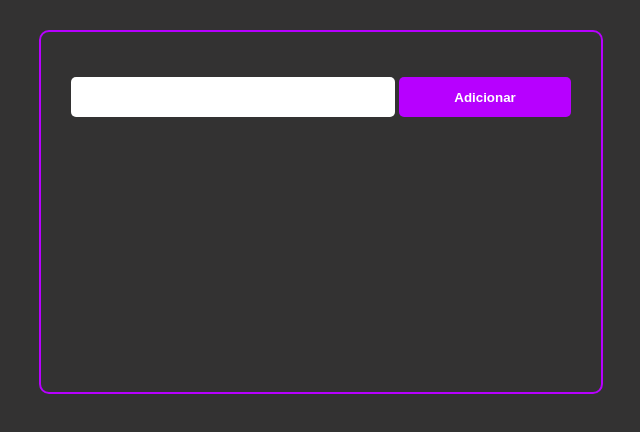
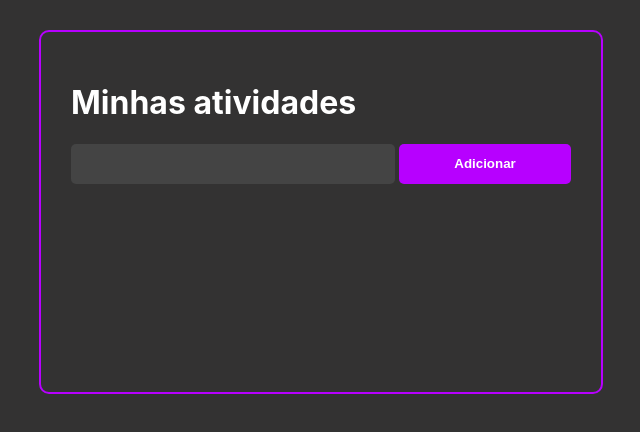
Before and after one commit to gustavobarbosab/react-todo-app, a React (Create React App) app: page / in a window 1280 px wide. Shown: the top 432 px of the page, without its empty margins (319-959 px from the left). Built offline with nearby package versions, Linux system fonts and the light colour scheme.

Commit message:
Adding header and creating a new file to colors

```diff
--- a/src/App.jsx
+++ b/src/App.jsx
@@ -2,6 +2,7 @@ import React, { useState } from "react";
 import { v4 as uuidv4 } from "uuid";
 
 import "./App.css";
+import Header from "./components/Header";
 import AddTask from "./components/AddTask";
 import Tasks from "./components/Tasks";
 
@@ -38,6 +39,7 @@ const App = () => {
 
   return (
     <div className="container">
+      <Header/>
       <AddTask addNewTask={addNewTask} />
       <Tasks tasks={tasks} onClickTask={handleTaskClick} handleRemoveTask={handleRemoveTask}/>
     </div>
--- a/src/components/AddTask.css
+++ b/src/components/AddTask.css
@@ -11,4 +11,6 @@
     border: none;
     flex: 2;
     margin-right: 4px;
+    background-color: #444;
+    color: white;
 }
--- /dev/null
+++ b/src/components/Header.jsx
@@ -0,0 +1,11 @@
+import React from "react";
+
+import COLORS from '../resources/Colors';
+
+const Header = () => {
+    return (
+        <h1 style={{color: COLORS.white}}>Minhas atividades</h1>
+     );
+}
+
+export default Header;
--- /dev/null
+++ b/src/resources/Colors.js
@@ -0,0 +1,6 @@
+export const COLORS = {
+    primary: '#b700ff',
+    white: '#FFF',
+}
+
+export default COLORS;
```
